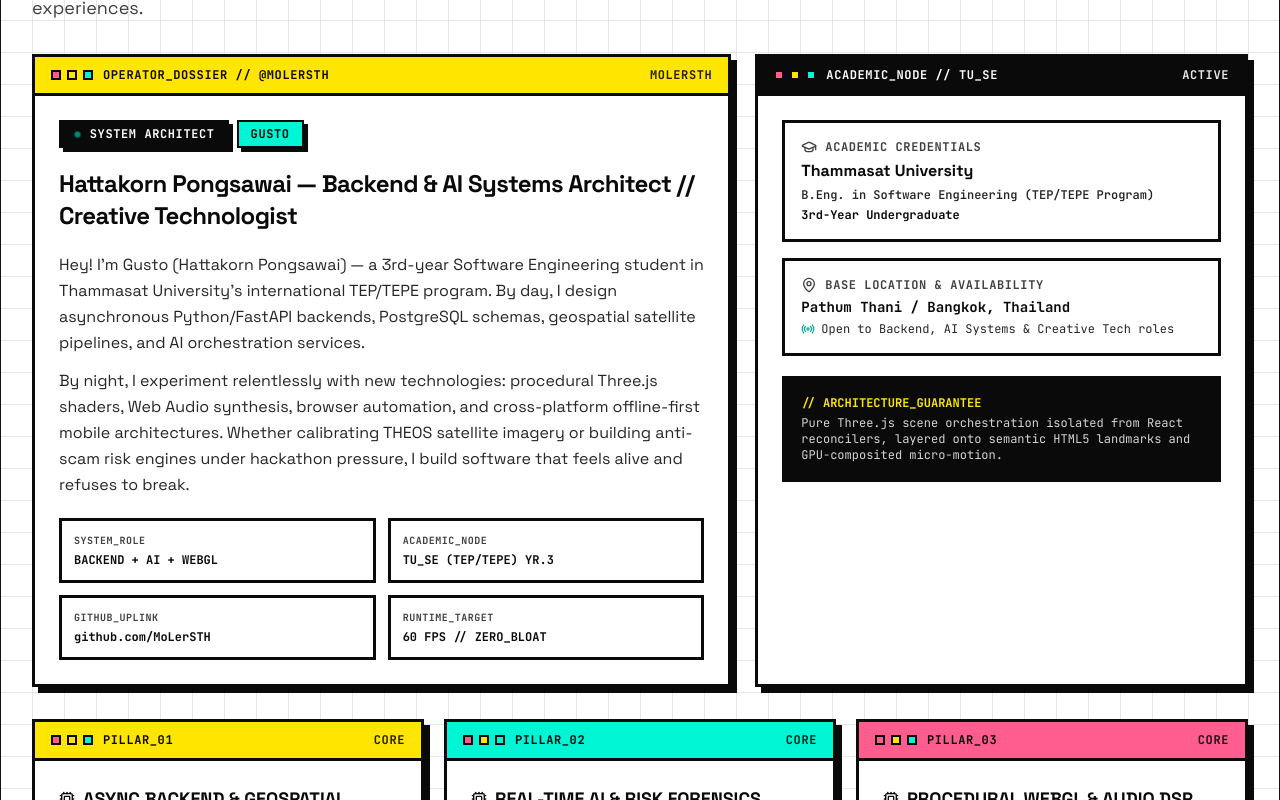
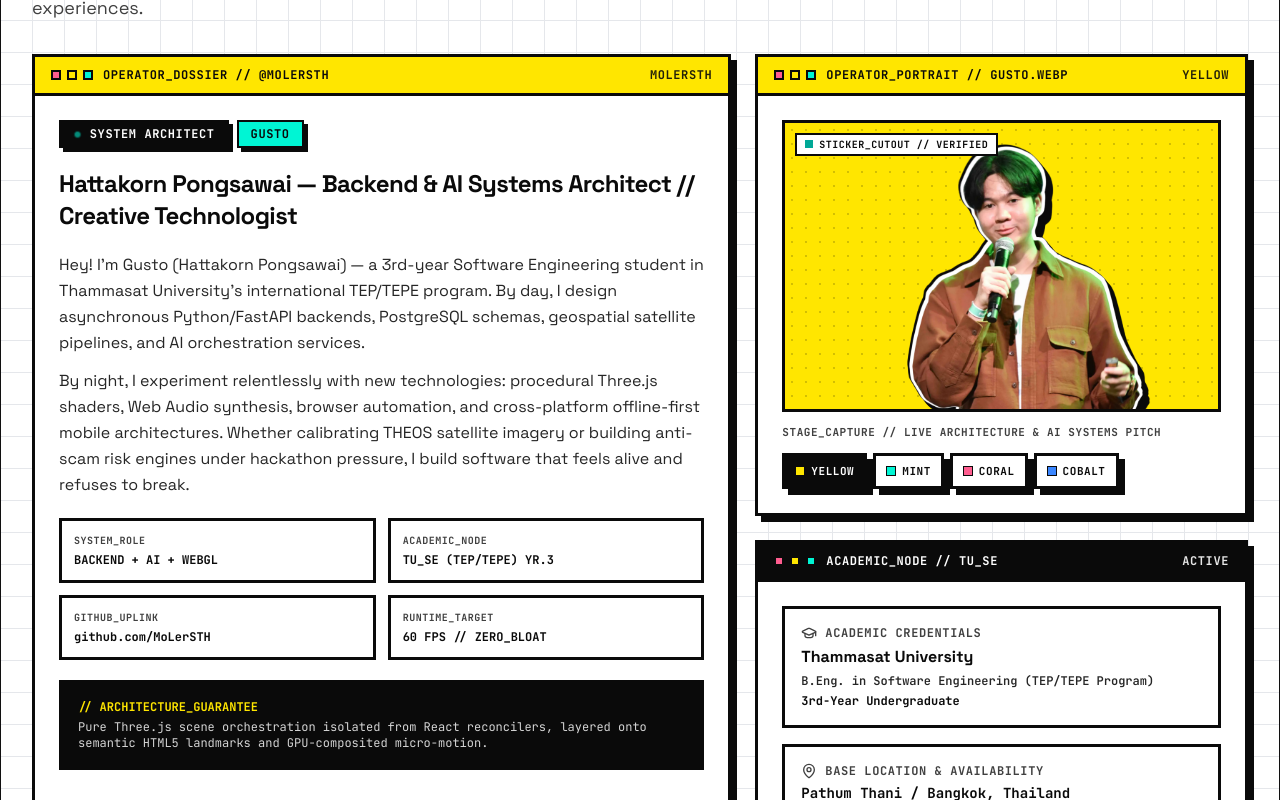
Before and after one commit to MoLerSTH/gustomatcha-webportfolio, a Next.js app: page / in a window 1280 px wide. Shown: the part 1580-2380 px from the top of the page. Built offline with nearby package versions, Linux system fonts and the light colour scheme.

Commit message:
feat(about): integrate sticker cutout portrait card and halftone brand stage

```diff
--- a/src/app/globals.css
+++ b/src/app/globals.css
@@ -412,6 +412,43 @@
   color: var(--bg-canvas);
 }
 
+/* Operator Portrait Sticker Cutout & Halftone Brand Stage */
+.neo-sticker-stage {
+  background-image: radial-gradient(
+    rgb(10 10 10 / 0.18) 1.5px,
+    transparent 1.5px
+  );
+  background-size: 14px 14px;
+}
+
+.neo-sticker-cutout {
+  transform-origin: bottom center;
+  filter:
+    drop-shadow(3px 0 0 #ffffff)
+    drop-shadow(-3px 0 0 #ffffff)
+    drop-shadow(0 -3px 0 #ffffff)
+    drop-shadow(2px 2px 0 #0a0a0a)
+    drop-shadow(-2px -2px 0 #0a0a0a)
+    drop-shadow(5px 6px 0 #0a0a0a);
+  transition: transform 180ms ease-out;
+}
+
+@media (hover: hover) {
+  .neo-sticker-stage:hover .neo-sticker-cutout {
+    transform: scale(1.02);
+  }
+}
+
+:root[data-theme='overclock'] .neo-sticker-cutout {
+  filter:
+    drop-shadow(3px 0 0 #ffffff)
+    drop-shadow(-3px 0 0 #ffffff)
+    drop-shadow(0 -3px 0 #ffffff)
+    drop-shadow(2px 2px 0 #0a0a0a)
+    drop-shadow(-2px -2px 0 #0a0a0a)
+    drop-shadow(5px 6px 0 rgb(0 245 212 / 0.65));
+}
+
 /* Phase 4: Top-Layer Native <dialog> Transitions & Scroll-Lock Guard */
 dialog.neo-dialog {
   margin: auto;
@@ -540,6 +577,12 @@ dialog.neo-dialog::backdrop {
     translate: none;
   }
 
+  .neo-sticker-cutout,
+  .neo-sticker-stage:hover .neo-sticker-cutout {
+    transform: none;
+    transition: none;
+  }
+
   ::view-transition-group(*),
   ::view-transition-old(*),
   ::view-transition-new(*) {
--- a/src/components/sections/AboutArchitectureSection.tsx
+++ b/src/components/sections/AboutArchitectureSection.tsx
@@ -6,6 +6,7 @@ import {
   NeoSectionHeader,
 } from '@/components/ui/NeoBrutalPrimitives';
 import { Phase1PrimitiveLab } from '@/components/phase1/Phase1PrimitiveLab';
+import { OperatorPortraitCard } from '@/components/sections/OperatorPortraitCard';
 
 const ENGINEERING_PILLARS = [
   {
@@ -58,8 +59,9 @@ export function AboutArchitectureSection() {
           windowTitle={`OPERATOR_DOSSIER // ${GUSTO_PROFILE.handle}`}
           windowTag={GUSTO_PROFILE.githubHandle}
           className="lg:col-span-7"
-          bodyClassName="space-y-5"
+          bodyClassName="flex flex-col justify-between gap-5"
         >
+          <div className="space-y-5">
             <div className="flex flex-wrap items-center gap-2">
               <NeoBadge variant="dark" pulseDot dotVariant="mint">
                 SYSTEM ARCHITECT
@@ -92,18 +94,30 @@ export function AboutArchitectureSection() {
                 </div>
               ))}
             </dl>
+          </div>
+
+          <div className="neo-border bg-[#0A0A0A] p-4 font-mono text-xs text-[#FFFFFF]">
+            <p className="font-bold text-[#FFE600]">
+              {'// ARCHITECTURE_GUARANTEE'}
+            </p>
+            <p className="mt-1 text-neutral-300">
+              Pure Three.js scene orchestration isolated from React reconcilers,
+              layered onto semantic HTML5 landmarks and GPU-composited micro-motion.
+            </p>
+          </div>
         </NeoCard>
 
-        {/* Academic & Telemetry Specs */}
+        {/* Operator Sticker Cutout & Academic Specs */}
+        <div className="flex flex-col gap-6 lg:col-span-5">
+          <OperatorPortraitCard />
+
           <NeoCard
             variant="white"
             headerVariant="dark"
             windowTitle="ACADEMIC_NODE // TU_SE"
             windowTag="ACTIVE"
-          className="lg:col-span-5"
-          bodyClassName="flex flex-col justify-between gap-5"
+            bodyClassName="space-y-4"
           >
-          <div className="space-y-4">
             <div className="neo-border bg-[var(--bg-canvas)] p-4">
               <div className="mb-1 flex items-center gap-2 font-mono text-xs font-bold uppercase tracking-wider text-[var(--text-muted)]">
                 <GraduationCap className="size-4" aria-hidden="true" />
@@ -133,18 +147,8 @@ export function AboutArchitectureSection() {
                 <span>Open to Backend, AI Systems &amp; Creative Tech roles</span>
               </p>
             </div>
+          </NeoCard>
         </div>
-
-          <div className="neo-border bg-[#0A0A0A] p-4 font-mono text-xs text-[#FFFFFF]">
-            <p className="font-bold text-[#FFE600]">
-              {'// ARCHITECTURE_GUARANTEE'}
-            </p>
-            <p className="mt-1 text-neutral-300">
-              Pure Three.js scene orchestration isolated from React reconcilers,
-              layered onto semantic HTML5 landmarks and GPU-composited micro-motion.
-            </p>
-          </div>
-        </NeoCard>
       </div>
 
       {/* 3 Engineering Pillars */}
```
Also changed, not shown: 1 other file (tests, documents, lock files or other folders). Lines whose indentation alone changed are shown as unchanged.
